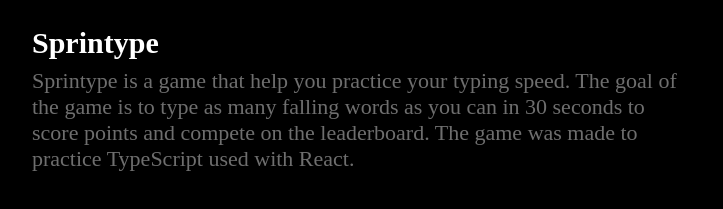
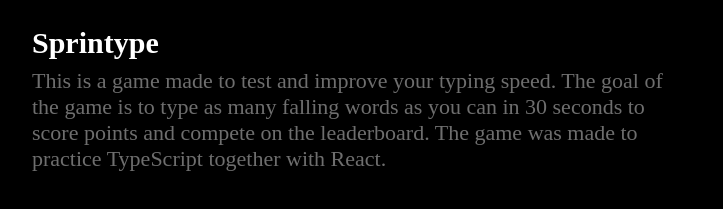
Before and after one commit to espeniv/espeniv-home, a website built with Vite: page index.html in a window 1280 px wide. Shown: the part 523-732 px from the top of the page, without its empty margins (278-1001 px from the left). Built offline with nearby package versions, Linux system fonts and the light colour scheme; files whose address does not match are found by name.

Commit message:
Fixed wording in a project description

```diff
--- a/index.html
+++ b/index.html
@@ -89,10 +89,10 @@
         <div class="project-container">
           <h3>Sprintype</h3>
           <p class="project-description">
-            Sprintype is a game that help you practice your typing speed. The
-            goal of the game is to type as many falling words as you can in 30
+            This is a game made to test and improve your typing speed. The goal
+            of the game is to type as many falling words as you can in 30
             seconds to score points and compete on the leaderboard. The game was
-            made to practice TypeScript used with React.
+            made to practice TypeScript together with React.
           </p>
         </div>
       </a>
```
